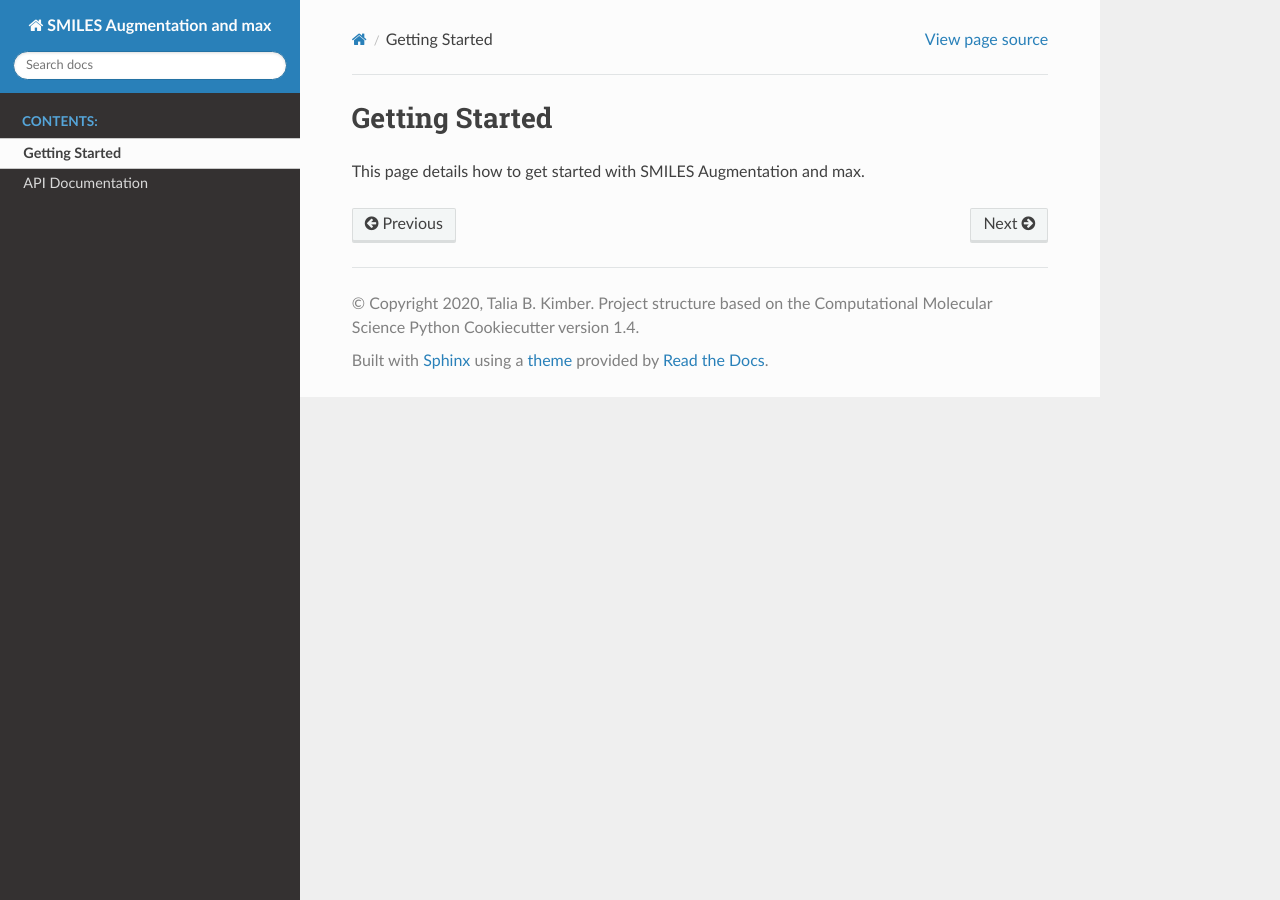
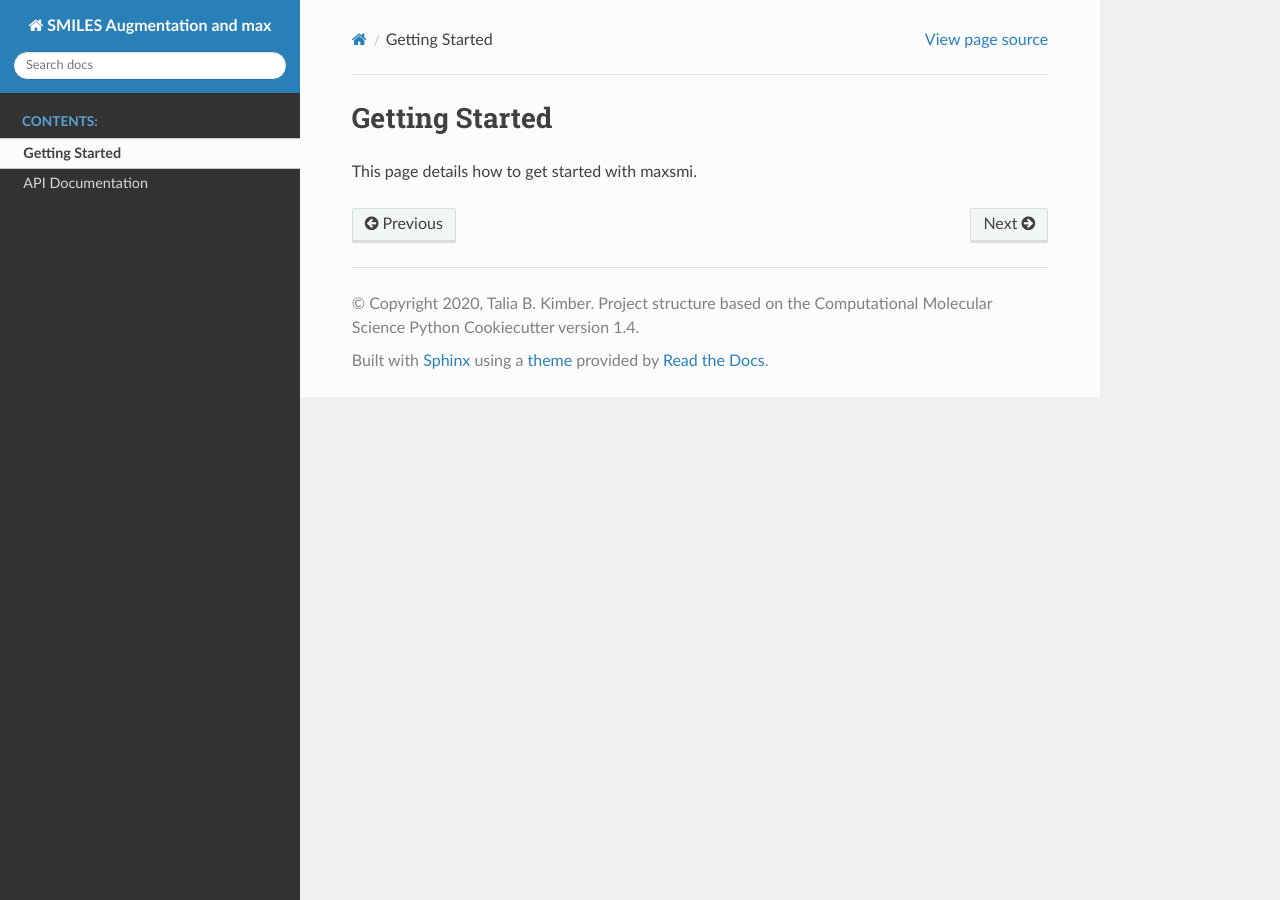
Before and after one commit to volkamerlab/maxsmi, a Sphinx documentation site: the page built from docs/getting_started.rst, in a window 1280 px wide. Built offline with Sphinx 7.4.7 and the Read the Docs theme 2.0.0, drawn with Linux system fonts in a browser that asks for light colours.

Commit message:
Update getting_started.rst

```diff
--- a/docs/getting_started.rst
+++ b/docs/getting_started.rst
@@ -1,4 +1,4 @@
 Getting Started
 ===============
 
-This page details how to get started with SMILES Augmentation and max.
+This page details how to get started with maxsmi.
```
